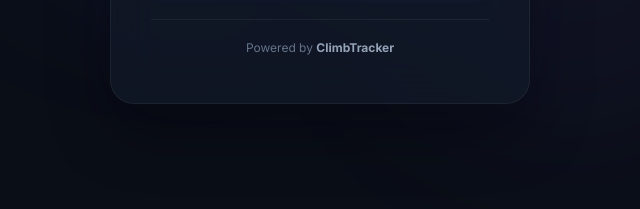
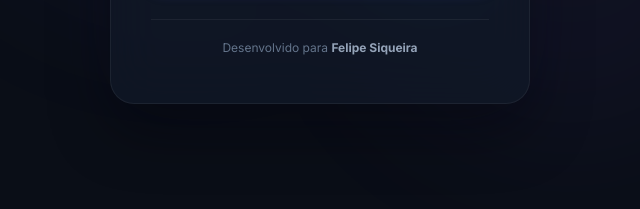
Before and after one commit to kmonthiago/acompanhamento-escalada, a website built with Vite: page login.html in a window 1280 px wide. Shown: the part 583-792 px from the top of the page, 320-960 px from the left. Built offline with nearby package versions, Linux system fonts and the light colour scheme; no server answers.

Commit message:
fix: update keepalive URL and login footer text

```diff
--- a/login.html
+++ b/login.html
@@ -409,7 +409,7 @@
             </form>
 
             <div class="login-footer">
-                <p>Powered by <strong>ClimbTracker</strong></p>
+                <p>Desenvolvido para <strong>Felipe Siqueira</strong></p>
             </div>
         </div>
     </div>
```
Also changed, not shown: .github/workflows/keepalive.yml. Lines whose indentation alone changed are shown as unchanged.
